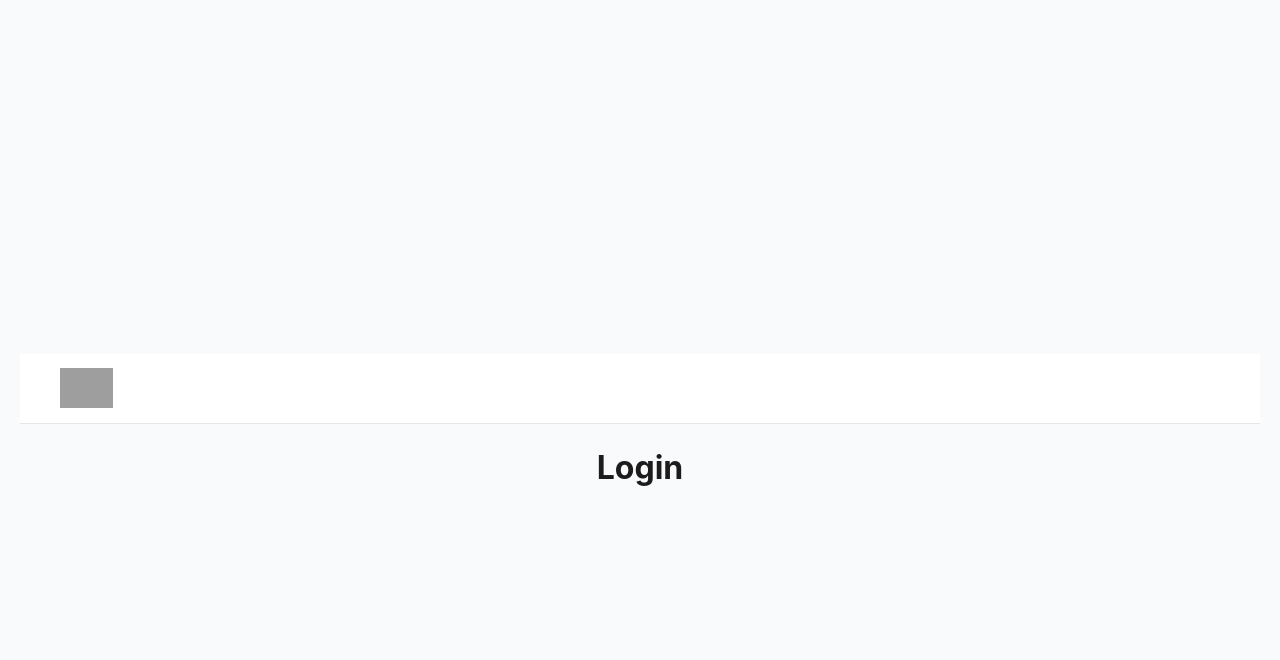
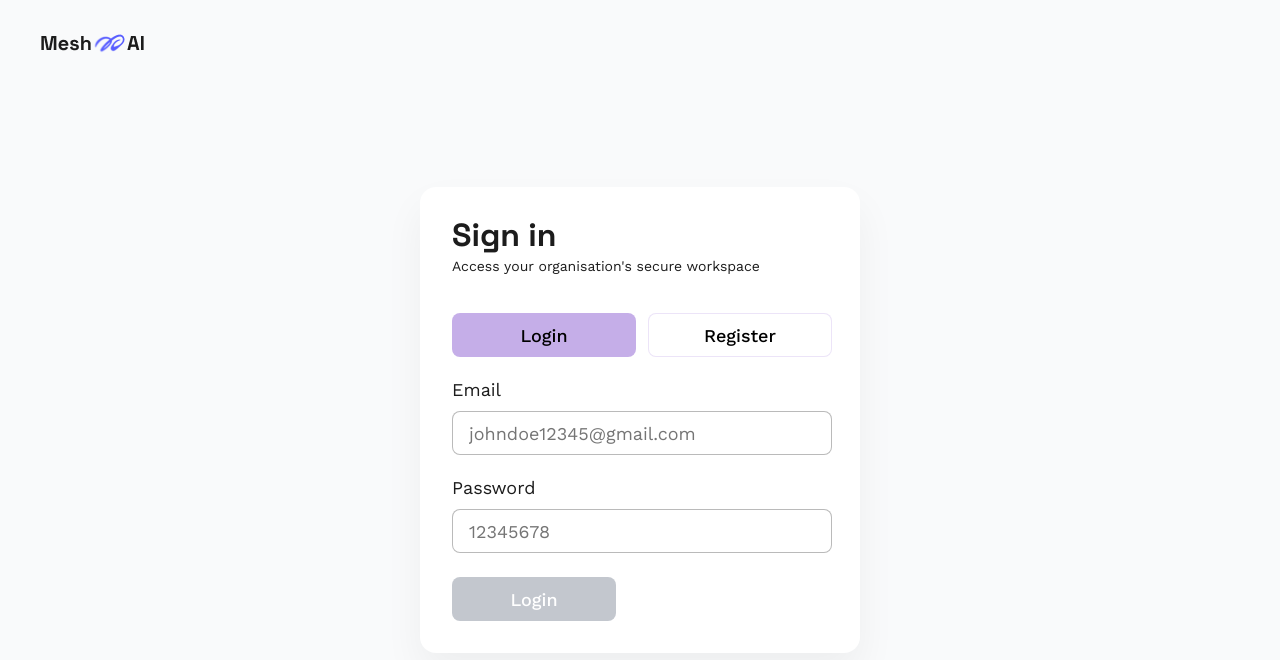
Before and after one commit to hmcantu/ai-se_project_mesh-ai, a React (Vite) app in the folder client/: page /login in a window 1280 px wide. Shown: the top 660 px of the page. Built offline with nearby package versions, Linux system fonts and the light colour scheme; grey boxes are pictures that could not be loaded.

Commit message:
feat: implement login page UI based on figma specs and integrate custom validation hook

```diff
--- a/client/src/assets/css/form.css
+++ b/client/src/assets/css/form.css
@@ -1,90 +1,176 @@
+@import url('https://fonts.googleapis.com/css2?family=Space+Grotesk:wght@700&family=Work+Sans:wght@400;500&display=swap');
+
 .auth-container {
   display: flex;
   flex-direction: column;
   align-items: center;
   justify-content: center;
   min-height: 100vh;
-  background-color: #f9fafb; /* Light sleek background */
+  background-color: #f9fafb;
   padding: 20px;
 }
 
+/* Base Top Navigation Bar Layout Styles - Collision Free */
+.auth-header {
+  position: absolute;
+  top: 0;
+  left: 0;
+  width: 100%;
+  padding: 30px 40px;
+  display: flex;
+  justify-content: flex-start;
+  align-items: center;
+  box-sizing: border-box;
+  background: transparent !important;
+  border: none !important;
+  box-shadow: none !important;
+}
+
+.auth-header__logo {
+  height: 26px;
+  width: auto;
+  display: block;
+}
+
+/* Main Content Card */
 .auth-card {
   background: #ffffff;
-  padding: 40px;
-  border-radius: 12px;
-  box-shadow: 0 4px 6px -1px rgba(0, 0, 0, 0.1), 0 2px 4px -1px rgba(0, 0, 0, 0.06);
-  width: 100%;
-  max-width: 400px;
+  padding: 32px;
+  border-radius: 16px;
+  box-shadow: 0px 20px 40px rgba(0, 0, 0, 0.05); /* Clean desktop shadow profile */
+  width: 440px;
   box-sizing: border-box;
 }
 
-.header {
-  margin-bottom: 24px;
-  text-align: center;
+.auth-heading-container {
+  width: 380px;
+  margin-bottom: 40px;
 }
 
-.header__logo {
-  height: 40px;
-  width: auto;
+.auth-title {
+  font-family: 'Space Grotesk', sans-serif;
+  font-weight: 700;
+  font-size: 32px;
+  line-height: 100%;
+  color: #1c1c1c;
+  margin: 0 0 8px 0;
 }
 
-/* Form Layout Elements */
+.auth-subtitle {
+  font-family: 'Work Sans', sans-serif;
+  font-weight: 400;
+  font-size: 14px;
+  line-height: 100%;
+  color: #1c1c1c;
+  margin: 0;
+}
+
+/* Horizontal Tabs Switcher Block */
+.auth-tabs {
+  display: flex;
+  width: 380px;
+  gap: 12px;
+  margin-bottom: 24px;
+}
+
+.auth-tab-link {
+  display: flex;
+  align-items: center;
+  justify-content: center;
+  width: 184px;
+  height: 44px;
+  border-radius: 8px;
+  font-family: 'Work Sans', sans-serif;
+  font-weight: 500;
+  font-size: 18px;
+  text-decoration: none;
+  box-sizing: border-box;
+}
+
+/* Selected Active Switch Tab styling */
+.auth-tab-link--active {
+  background-color: rgba(158, 121, 217, 0.6); /* #9E79D9 at 60% opacity */
+  color: #000000;
+}
+
+/* Inactive Alternate Switch Tab styling */
+.auth-tab-link--inactive {
+  background-color: #ffffff;
+  border: 1px solid rgba(158, 121, 217, 0.2); /* #9E79D9 at 20% opacity */
+  color: #000000;
+}
+
+/* Fields & Groups */
 .form-group {
-  margin-bottom: 20px;
+  width: 380px;
+  margin-bottom: 24px;
 }
 
 .form-label {
   display: block;
-  margin-bottom: 6px;
-  font-weight: 500;
-  font-size: 14px;
-  color: #374151;
+  font-family: 'Work Sans', sans-serif;
+  font-weight: 400;
+  font-size: 18px;
+  line-height: 100%;
+  color: #1c1c1c;
+  margin-bottom: 12px;
 }
 
 .form-input {
-  width: 100%;
-  padding: 10px 12px;
-  border: 1px solid #d1d5db;
-  border-radius: 6px;
-  font-size: 14px;
+  width: 380px;
+  height: 44px;
+  border: 1px solid rgba(28, 28, 28, 0.3); /* #1C1C1C at 30% opacity */
+  border-radius: 8px;
+  padding: 10px 16px;
+  font-family: 'Work Sans', sans-serif;
+  font-weight: 400;
+  font-size: 18px;
   box-sizing: border-box;
-  transition: border-color 0.2s;
 }
 
 .form-input:focus {
   outline: none;
-  border-color: #2563eb; /* MeshAI blue focus */
+  border-color: #9e79d9;
+}
+
+.form-input--error {
+  border-color: #ef4444 !important;
+}
+
+.error-message {
+  display: block;
+  margin-top: 6px;
+  font-family: 'Work Sans', sans-serif;
+  font-size: 14px;
+  color: #ef4444;
+}
+
+/* Action Execution Controls */
+.form-submit-container {
+  width: 380px;
+  display: flex;
 }
 
 .form-submit {
-  width: 100%;
-  padding: 12px;
-  background-color: #2563eb;
-  color: white;
+  width: 164px;
+  height: 44px;
+  background-color: #111827; /* Near black background matching spec */
+  color: #ffffff;
+  font-family: 'Work Sans', sans-serif;
+  font-weight: 500;
+  font-size: 18px;
   border: none;
-  border-radius: 6px;
-  font-weight: 600;
+  border-radius: 8px;
   cursor: pointer;
-  transition: background-color 0.2s;
+  transition: opacity 0.2s;
 }
 
 .form-submit:hover {
-  background-color: #1d4ed8;
+  opacity: 0.9;
 }
 
-.auth-toggle {
-  margin-top: 16px;
-  text-align: center;
-  font-size: 14px;
-  color: #4b5563;
+.form-submit:disabled {
+  background-color: #9ca3af;
+  cursor: not-allowed;
+  opacity: 0.6;
 }
-
-.auth-toggle a {
-  color: #2563eb;
-  text-decoration: none;
-  font-weight: 500;
-}
-
-.auth-toggle a:hover {
-  text-decoration: underline;
-}
--- /dev/null
+++ b/client/src/hooks/useFormWithValidation.ts
@@ -0,0 +1,34 @@
+import { useState, useCallback } from "react";
+import type { ChangeEvent } from "react";
+
+export function useFormWithValidation(initialValues: Record<string, string> = {}) {
+  const [values, setValues] = useState<Record<string, string>>(initialValues);
+  const [errors, setErrors] = useState<Record<string, string>>({});
+  const [isValid, setIsValid] = useState<boolean>(false);
+
+  const handleChange = (event: ChangeEvent<HTMLInputElement>) => {
+    const target = event.target;
+    const name = target.name;
+    const value = target.value;
+
+    setValues((prevValues) => ({ ...prevValues, [name]: value }));
+    setErrors((prevErrors) => ({ ...prevErrors, [name]: target.validationMessage }));
+
+    // Check form validity using the closest HTML form element's native validity state
+    const form = target.closest("form");
+    if (form) {
+      setIsValid(form.checkValidity());
+    }
+  };
+
+  const resetForm = useCallback(
+    (newValues = {}, newErrors = {}, newIsValid = false) => {
+      setValues(newValues);
+      setErrors(newErrors);
+      setIsValid(newIsValid);
+    },
+    [setValues, setErrors, setIsValid]
+  );
+
+  return { values, handleChange, errors, isValid, resetForm, setValues };
+}
--- a/client/src/pages/Login/Login.tsx
+++ b/client/src/pages/Login/Login.tsx
@@ -1,10 +1,98 @@
+import React from "react";
+import { NavLink } from "react-router-dom";
+import { useFormWithValidation } from "../../hooks/useFormWithValidation";
+// Import your local bundled logo image directly!
+import logoImg from "../../assets/logo.png";
+
 export default function Login() {
+  const { values, handleChange, errors, isValid } = useFormWithValidation({
+    email: "",
+    password: "",
+  });
+
+  const handleSubmit = (e: React.SubmitEvent) => {
+    e.preventDefault();
+    console.log("Form Submitted successfully! Current values:", values);
+  };
+
   return (
     <div className="auth-container">
-      <header className="header">
-        <img className="header__logo" alt="MeshAI logo" src="/logo.svg" />
+      {/* Absolute Header Ribbon using your imported local image handle */}
+      <header className="auth-header">
+        <img className="auth-header__logo" alt="MeshAI logo" src={logoImg} />
       </header>
-      <h1>Login</h1>
+
+      {/* Main Container Card Wrapper */}
+      <div className="auth-card">
+        <div className="auth-heading-container">
+          <h2 className="auth-title">Sign in</h2>
+          <p className="auth-subtitle">Access your organisation's secure workspace</p>
+        </div>
+
+        {/* Side-By-Side Button Nav Switcher Tabs */}
+        <div className="auth-tabs">
+          <NavLink to="/login" className="auth-tab-link auth-tab-link--active">
+            Login
+          </NavLink>
+          <NavLink to="/register" className="auth-tab-link auth-tab-link--inactive">
+            Register
+          </NavLink>
+        </div>
+
+        <form onSubmit={handleSubmit} noValidate>
+          {/* Email Block */}
+          <div className="form-group">
+            <label className="form-label" htmlFor="email">
+              Email
+            </label>
+            <input
+              type="email"
+              id="email"
+              name="email"
+              className={`form-input ${errors.email ? "form-input--error" : ""}`}
+              required
+              value={values.email || ""}
+              onChange={handleChange}
+              placeholder="johndoe12345@gmail.com"
+            />
+            {errors.email && (
+              <span className="error-message">{errors.email}</span>
+            )}
+          </div>
+
+          {/* Password Block */}
+          <div className="form-group">
+            <label className="form-label" htmlFor="password">
+              Password
+            </label>
+            <input
+              type="password"
+              id="password"
+              name="password"
+              className={`form-input ${errors.password ? "form-input--error" : ""}`}
+              required
+              minLength={8}
+              value={values.password || ""}
+              onChange={handleChange}
+              placeholder="12345678"
+            />
+            {errors.password && (
+              <span className="error-message">{errors.password}</span>
+            )}
+          </div>
+
+          {/* Submit Button Block */}
+          <div className="form-submit-container">
+            <button
+              type="submit"
+              className="form-submit"
+              disabled={!isValid}
+            >
+              Login
+            </button>
+          </div>
+        </form>
+      </div>
     </div>
   );
 }
```
